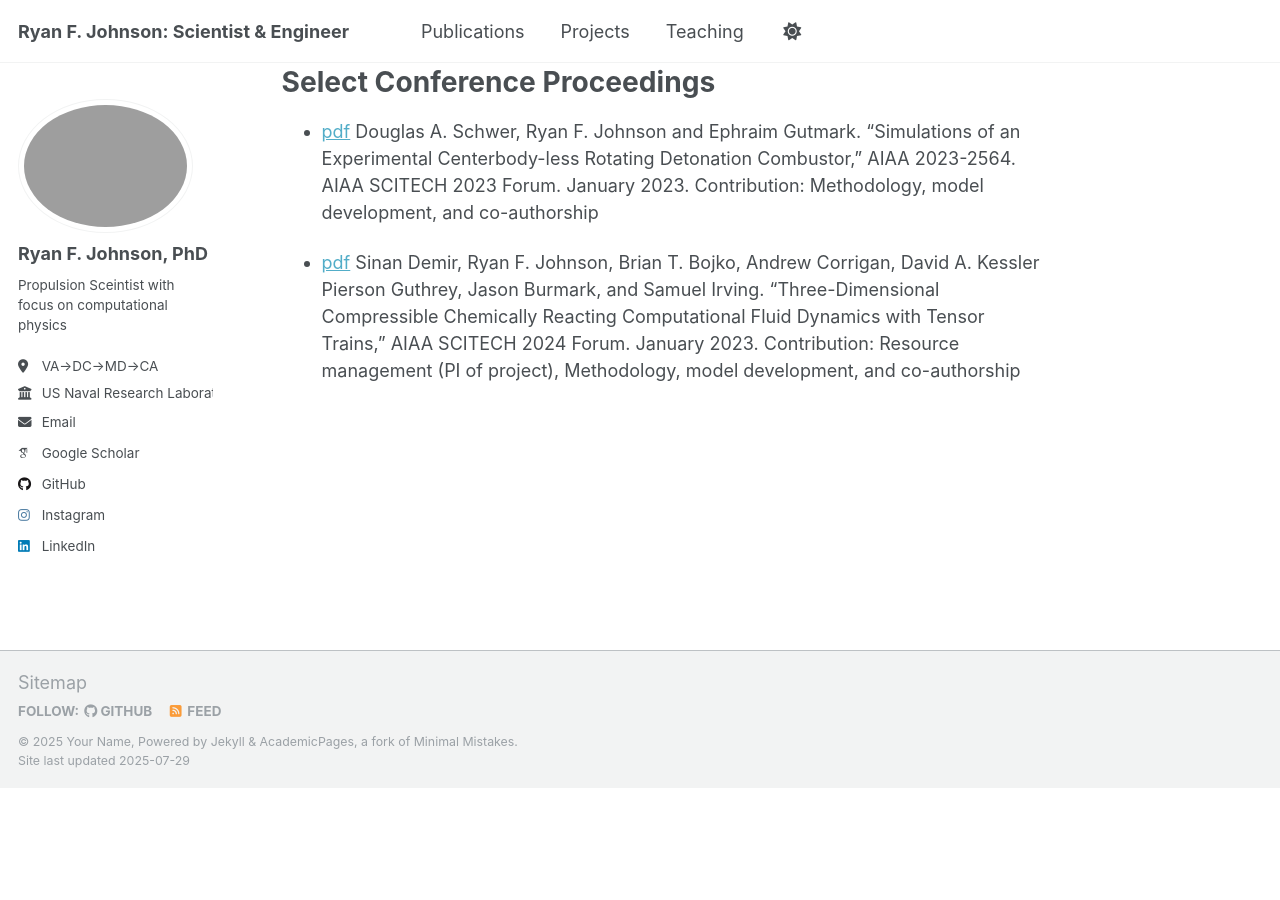
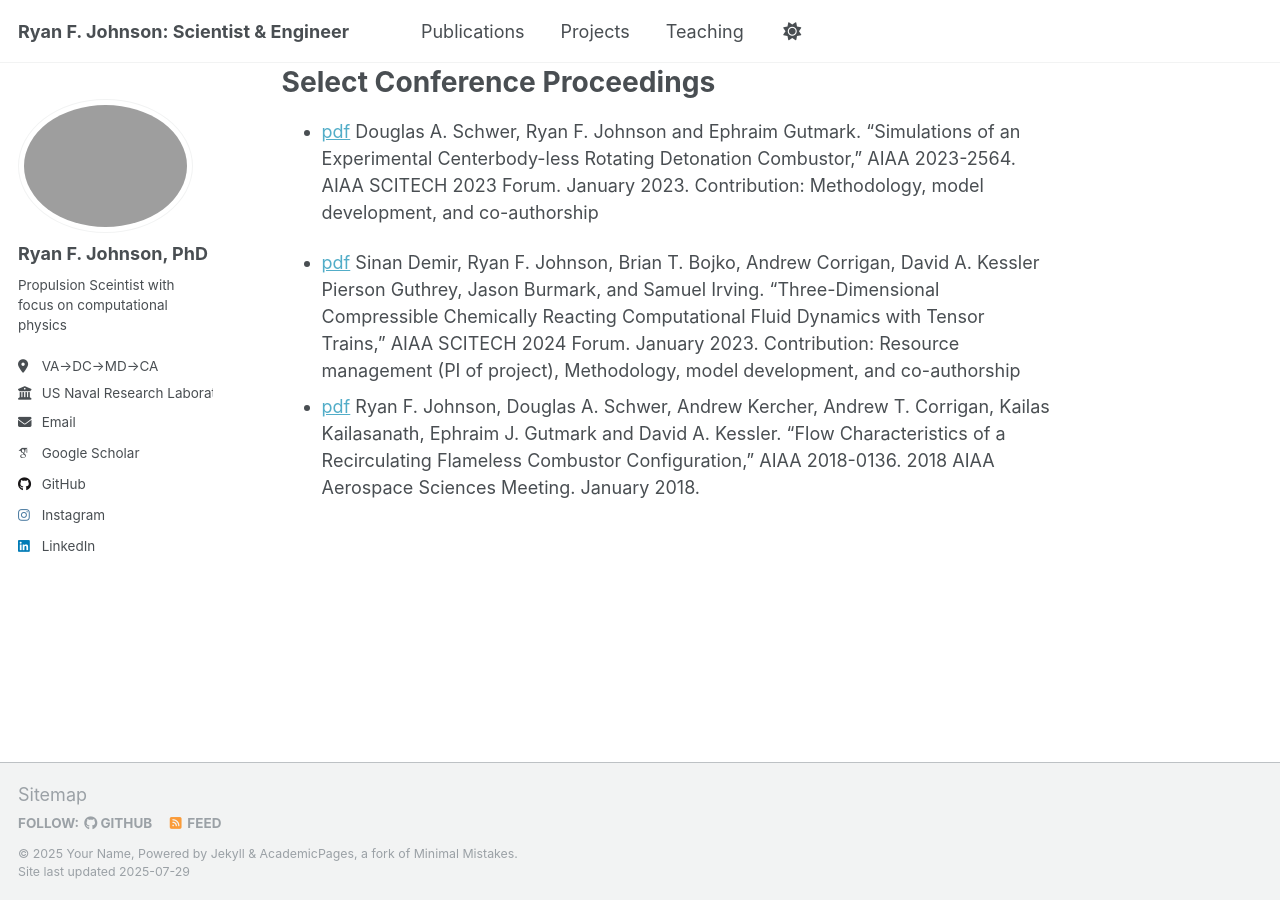
Before and after one commit to drryjoh/drryjoh.github.io, a Jekyll site: the page built from _pages/about.md, in a window 1280 px wide and 900 px high, scrolled down 3764 px. Built offline with Jekyll 4.4.1, drawn with Linux system fonts in a browser that asks for light colours; some web fonts are replaced; a script that is not in the unit is left out; before the commit the page ends 4552 px from its top, so only the background shows below that.

Commit message:
flameless

```diff
--- a/_pages/about.md
+++ b/_pages/about.md
@@ -100,3 +100,4 @@ Select Conference Proceedings
 
 - [pdf](pdfs/sinan_TT.pdf) Sinan Demir, Ryan F. Johnson, Brian T. Bojko, Andrew Corrigan, David A. Kessler Pierson Guthrey, Jason Burmark, and Samuel Irving. "Three-Dimensional Compressible Chemically Reacting Computational Fluid Dynamics with Tensor Trains," AIAA SCITECH 2024 Forum. January 2023.
     Contribution:  Resource management (PI of project), Methodology, model development, and co-authorship
+- [pdf](pdfs/Joh_flameless.pdf) Ryan F. Johnson, Douglas A. Schwer, Andrew Kercher, Andrew T. Corrigan, Kailas Kailasanath, Ephraim J. Gutmark and David A. Kessler. "Flow Characteristics of a Recirculating Flameless Combustor Configuration," AIAA 2018-0136. 2018 AIAA Aerospace Sciences Meeting. January 2018.
```
Also changed, not shown: 1 other file.
